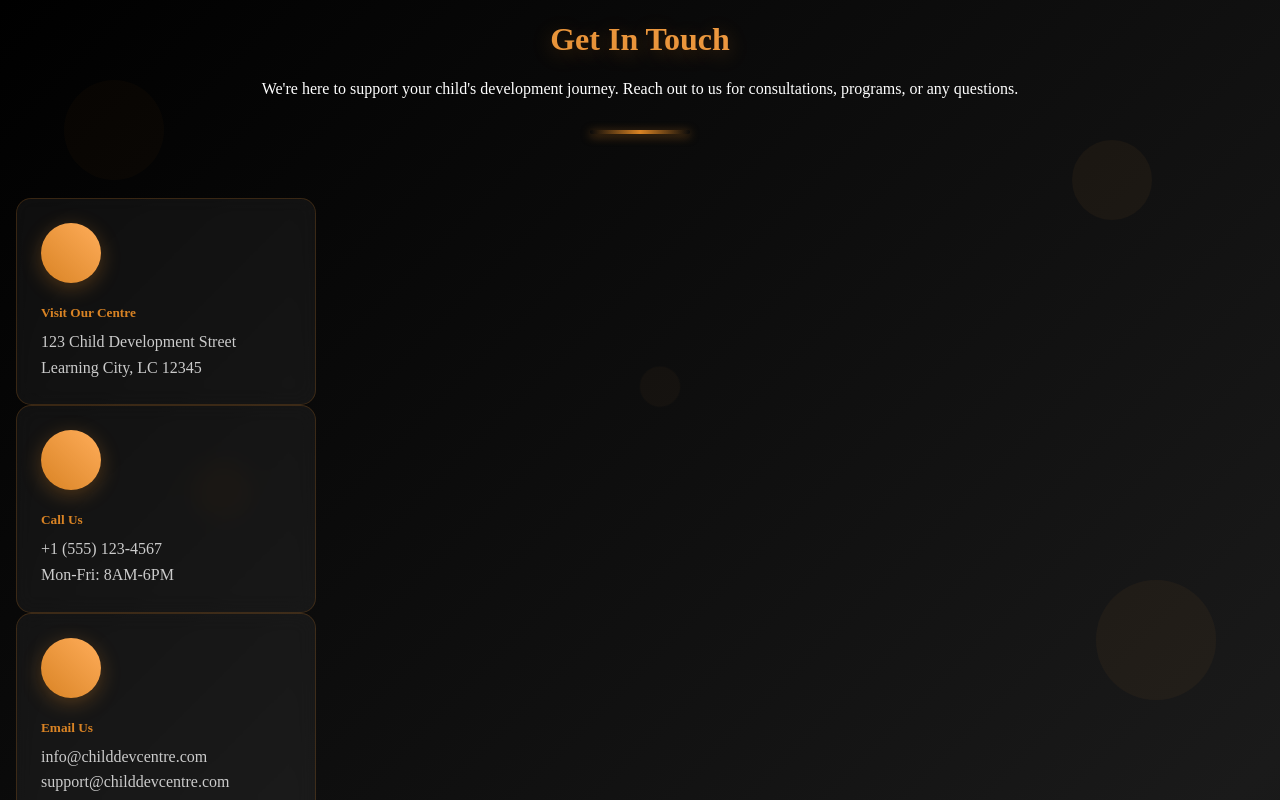
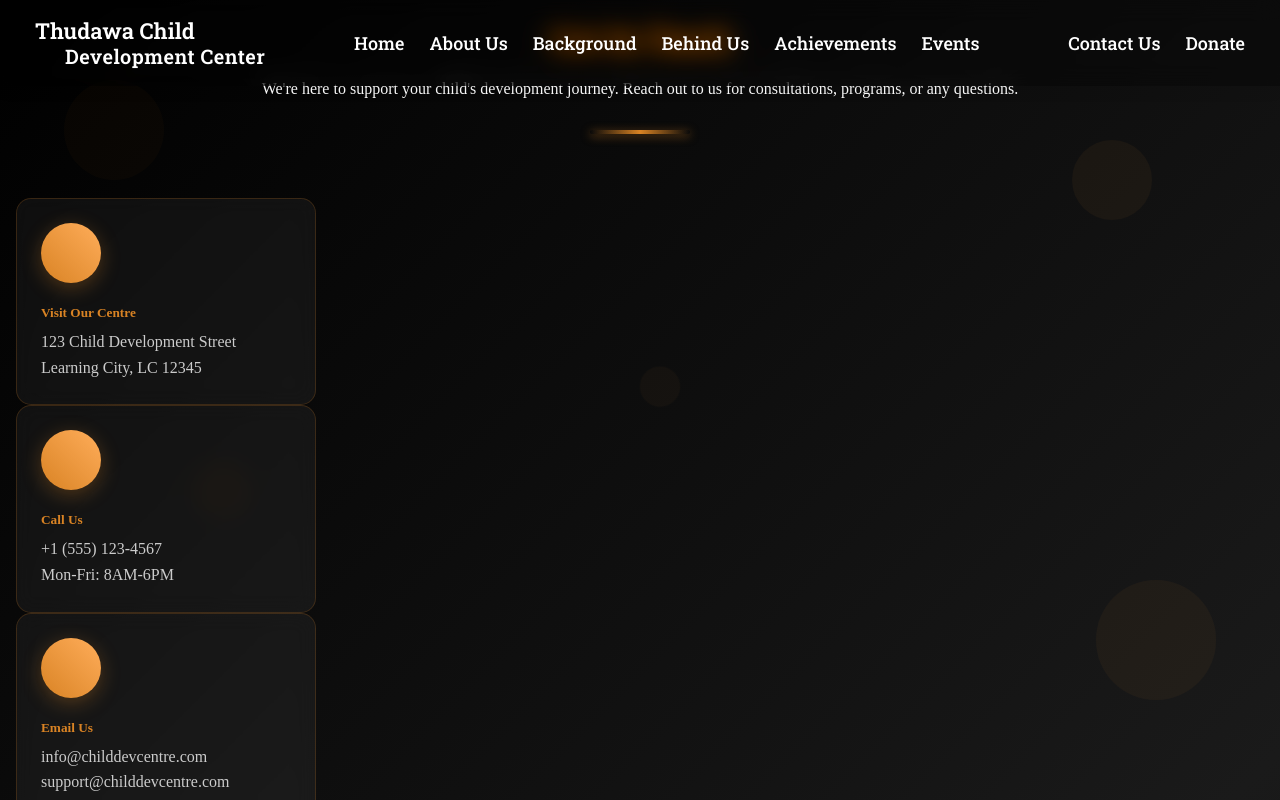
Before and after one commit to Dulan19/Thudawa_Website, a React (Create React App) app: page /Contactus in a window 1280 px wide. Shown: the top 800 px of the page. Built offline with nearby package versions, Linux system fonts and the light colour scheme.

Commit message:
Add Navbar and Footer

```diff
--- a/src/pages/Contactus.jsx
+++ b/src/pages/Contactus.jsx
@@ -1,5 +1,7 @@
 import React, { useState } from 'react';
 import './Stylings/Contactus.css';
+import Navbar from '../components/Navbar/Navbar.jsx';
+import Footer from '../components/Footer/Footer.jsx';
 
 const ContactUs = () => {
   const [formData, setFormData] = useState({
@@ -38,7 +40,10 @@ const ContactUs = () => {
   };
 
   return (
+    <div>
+      <Navbar />
     <div className="contact-us-page">
+
       {/* Floating Background Elements */}
       <div className="floating-shapes">
         <div className="shape shape-1"></div>
@@ -266,6 +271,10 @@ const ContactUs = () => {
           </div>
         </div>
       </div>
+
+
+    </div>
+      <Footer />
     </div>
   );
 };
```
